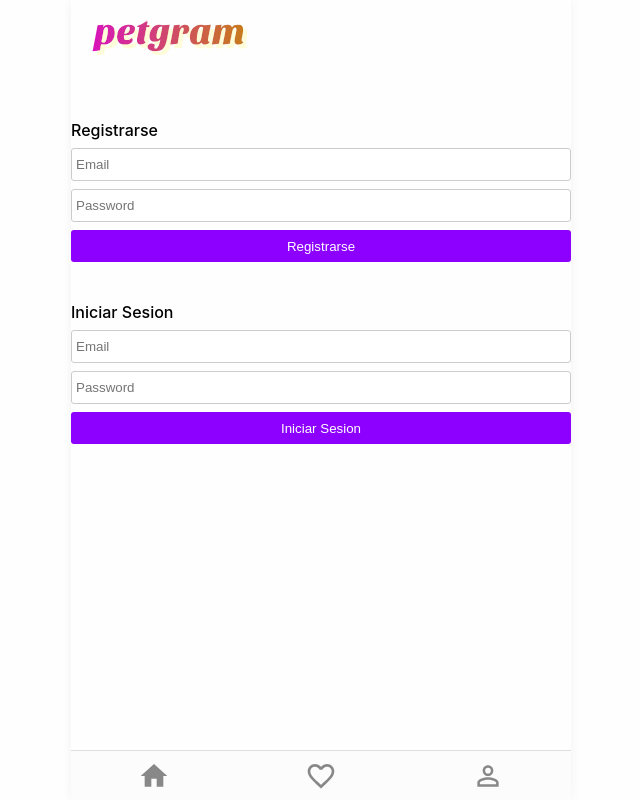
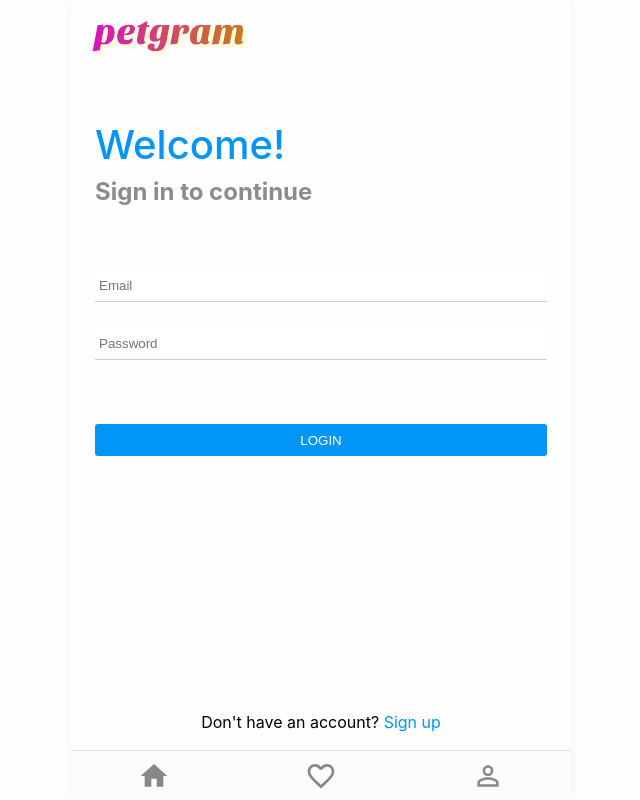
Before and after one commit to g3rardogo/petgram, a React app: page /login in a window 1280 px wide. Shown: the whole page, without its empty margins (319-959 px from the left). Built offline with nearby package versions, Linux system fonts and the light colour scheme.

Commit message:
:lipstick: Update login and register pages and styles

```diff
--- a/src/App.jsx
+++ b/src/App.jsx
@@ -5,10 +5,11 @@ import { Logo } from "./components/Logo";
 import { Home } from "./pages/Home";
 import { Detail } from "./pages/Detail";
 import { User } from "./pages/User";
-import { NotRegisteredUser } from "./pages/NotRegisteredUser";
+import { RegisterUser } from "./pages/RegisterUser";
 import { Navbar } from "./components/NavBar";
 import Context from "./Context";
 import { NotFound } from "./pages/NotFound";
+import { LoginUser } from "./pages/LoginUser";
 
 const Favs = React.lazy(() => import("./pages/Favs"));
 
@@ -24,12 +25,15 @@ export const App = () => {
               <Route exact path="/" component={Home} />
               <Route exact path="/pet/:categoryId" component={Home} />
               <Route exact path="/detail/:detailId" component={Detail} />
+              {!isAuth && <Redirect from="/favs" to="/register" />}
+              {!isAuth && <Redirect from="/user" to="/register" />}
+              {isAuth && <Redirect from="/register" to="/" />}
               {!isAuth && (
-                <Route exact path="/login" component={NotRegisteredUser} />
+                <>
+                  <Route exact path="/register" component={RegisterUser} />
+                  <Route exact path="/login" component={LoginUser} />
+                </>
               )}
-              {!isAuth && <Redirect from="/favs" to="/login" />}
-              {!isAuth && <Redirect from="/user" to="/login" />}
-              {isAuth && <Redirect from="/login" to="/" />}
               <Route exact path="/favs" component={Favs} />
               <Route exact path="/user" component={User} />
               <Route component={NotFound} />
--- a/src/components/ListOfCategories/styles.js
+++ b/src/components/ListOfCategories/styles.js
@@ -1,6 +1,7 @@
 import styled, { css } from "styled-components";
 
 export const List = styled.ul`
+  padding-left: 14px;
   display: flex;
   overflow: scroll;
   width: 100%;
--- a/src/components/ListOfPhotoCards/index.jsx
+++ b/src/components/ListOfPhotoCards/index.jsx
@@ -1,4 +1,5 @@
 import React from "react";
+import { List } from "./styles";
 import { gql, useQuery } from "@apollo/client";
 import { PhotoCard } from "../PhotoCard";
 
@@ -24,10 +25,10 @@ export const ListOfPhotoCards = ({ categoryId }) => {
   if (error) return <p>Error</p>;
 
   return (
-    <ul>
+    <List>
       {data.photos.map((photoCard) => (
         <PhotoCard key={photoCard.id} {...photoCard} />
       ))}
-    </ul>
+    </List>
   );
 };
--- /dev/null
+++ b/src/components/ListOfPhotoCards/styles.js
@@ -0,0 +1,5 @@
+import styled from "styled-components";
+
+export const List = styled.ul`
+  padding: 24px 24px 0 24px;
+`;
--- a/src/components/SubmitButton/index.jsx
+++ b/src/components/SubmitButton/index.jsx
@@ -2,10 +2,10 @@ import React from "react";
 import { Button } from "./styles";
 import PropTypes from "prop-types";
 
-export const SubmitButton = ({ children, onClick, disabled }) => {
+export const SubmitButton = ({ action, onClick, disabled }) => {
   return (
     <Button onClick={onClick} disabled={disabled}>
-      {children}
+      {action}
     </Button>
   );
 };
--- a/src/components/SubmitButton/styles.js
+++ b/src/components/SubmitButton/styles.js
@@ -1,7 +1,8 @@
 import styled from "styled-components";
 
 export const Button = styled.button`
-  background: #8d00ff;
+  margin-top: 64px;
+  background: #0095f6;
   border-radius: 3px;
   color: #fff;
   height: 32px;
--- a/src/components/UserForm/index.jsx
+++ b/src/components/UserForm/index.jsx
@@ -1,9 +1,19 @@
 import React from "react";
 import { useInputValue } from "../../hooks/useInputValue";
-import { Form, Input, Title, Error } from "./styles";
+import { Form, Input, Title, Subtitle, Text, Link, Error } from "./styles";
 import { SubmitButton } from "../SubmitButton";
 
-export const UserForm = ({ onSubmit, title, error, disabled }) => {
+export const UserForm = ({
+  onSubmit,
+  title,
+  subtitle,
+  action,
+  question,
+  page,
+  redirect,
+  error,
+  disabled,
+}) => {
   const email = useInputValue("");
   const password = useInputValue("");
 
@@ -15,6 +25,7 @@ export const UserForm = ({ onSubmit, title, error, disabled }) => {
     <>
       <Form disabled={disabled} onSubmit={handleSubmit}>
         <Title>{title}</Title>
+        <Subtitle>{subtitle}</Subtitle>
         <Input disabled={disabled} placeholder="Email" {...email} />
         <Input
           disabled={disabled}
@@ -22,7 +33,10 @@ export const UserForm = ({ onSubmit, title, error, disabled }) => {
           type="password"
           {...password}
         />
-        <SubmitButton disabled={disabled}>{title}</SubmitButton>
+        <SubmitButton disabled={disabled} action={action} />
+        <Text>
+          {question} <Link to={redirect}>{page}</Link>
+        </Text>
       </Form>
       {error && <Error>{error}</Error>}
     </>
--- a/src/components/UserForm/styles.js
+++ b/src/components/UserForm/styles.js
@@ -1,25 +1,46 @@
 import styled from "styled-components";
+import { Link as LinkRouter } from "react-router-dom";
 
 export const Form = styled.form`
-  padding: 16px 0;
+  padding: 16px 24px;
 `;
 
 export const Input = styled.input`
-  border: 1px solid #ccc;
-  border-radius: 3px;
-  margin-bottom: 8px;
+  border: none;
+  border-bottom: 1px solid #ccc;
+  margin-bottom: 26px;
   padding: 8px 4px;
   display: block;
   width: 100%;
+  &:focus {
+    outline: none;
+  }
   &[disabled] {
     opacity: 0.3;
   }
 `;
 
-export const Title = styled.h2`
-  font-size: 16px;
+export const Title = styled.h1`
+  color: #0095f6;
+  font-size: 40px;
   font-weight: 500;
   padding: 8px 0;
+`;
+
+export const Subtitle = styled.h2`
+  font-size: 24px;
+  color: #23252787;
+  margin-bottom: 64px;
+`;
+
+export const Text = styled.p`
+  margin-top: 256px;
+  text-align: center;
+`;
+
+export const Link = styled(LinkRouter)`
+  text-decoration: none;
+  color: #0095f6;
 `;
 
 export const Error = styled.span`
--- /dev/null
+++ b/src/pages/LoginUser.jsx
@@ -0,0 +1,35 @@
+import React, { useContext } from "react";
+import { Context } from "../Context";
+import { UserForm } from "../components/UserForm";
+import { LoginMutation } from "../containers/LoginMutation";
+
+export const LoginUser = () => {
+  const { activateAuth } = useContext(Context);
+  const { loginMutation, loginMutationLoading, loginMutationError } =
+    LoginMutation();
+
+  const onSubmitLogin = ({ email, password }) => {
+    const input = { email, password };
+    const variables = { input };
+    loginMutation({ variables }).then(({ data }) => {
+      const { login } = data;
+      activateAuth(login);
+    });
+  };
+
+  const loginErrorMsg =
+    loginMutationError && "Usuario o contrasena incorrectos";
+  return (
+    <UserForm
+      onSubmit={onSubmitLogin}
+      disabled={loginMutationLoading}
+      error={loginErrorMsg}
+      title="Welcome!"
+      subtitle="Sign in to continue"
+      action="LOGIN"
+      question="Don't have an account?"
+      page="Sign up"
+      redirect="/register"
+    />
+  );
+};
--- a/src/pages/NotRegisteredUser.jsx
+++ b/src/pages/RegisterUser.jsx
@@ -2,14 +2,11 @@ import React, { useContext } from "react";
 import { Context } from "../Context";
 import { UserForm } from "../components/UserForm";
 import { RegisterMutation } from "../containers/RegisterMutation";
-import { LoginMutation } from "../containers/LoginMutation";
 
-export const NotRegisteredUser = () => {
+export const RegisterUser = () => {
   const { activateAuth } = useContext(Context);
   const { registerMutation, registerMutationLoading, registerMutationError } =
     RegisterMutation();
-  const { loginMutation, loginMutationLoading, loginMutationError } =
-    LoginMutation();
 
   const onSubmitRegister = ({ email, password }) => {
     const input = { email, password };
@@ -20,32 +17,21 @@ export const NotRegisteredUser = () => {
     });
   };
 
-  const onSubmitLogin = ({ email, password }) => {
-    const input = { email, password };
-    const variables = { input };
-    loginMutation({ variables }).then(({ data }) => {
-      const { login } = data;
-      activateAuth(login);
-    });
-  };
-
   const registerErrorMsg =
     registerMutationError && "El usuario ya existe o hay algun problema.";
-  const loginErrorMsg =
-    loginMutationError && "Usuario o contrasena incorrectos";
+
   return (
     <>
       <UserForm
         onSubmit={onSubmitRegister}
         disabled={registerMutationLoading}
         error={registerErrorMsg}
-        title="Registrarse"
-      />
-      <UserForm
-        onSubmit={onSubmitLogin}
-        disabled={loginMutationLoading}
-        error={loginErrorMsg}
-        title="Iniciar Sesion"
+        title="Hi!"
+        subtitle="Create a new account"
+        action="SIGN UP"
+        question="Already have an account?"
+        page="Sign In"
+        redirect="/login"
       />
     </>
   );
```
